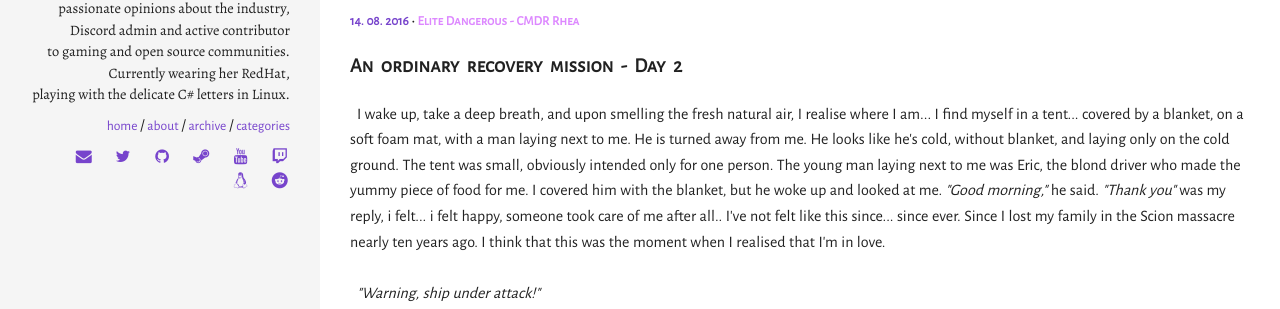
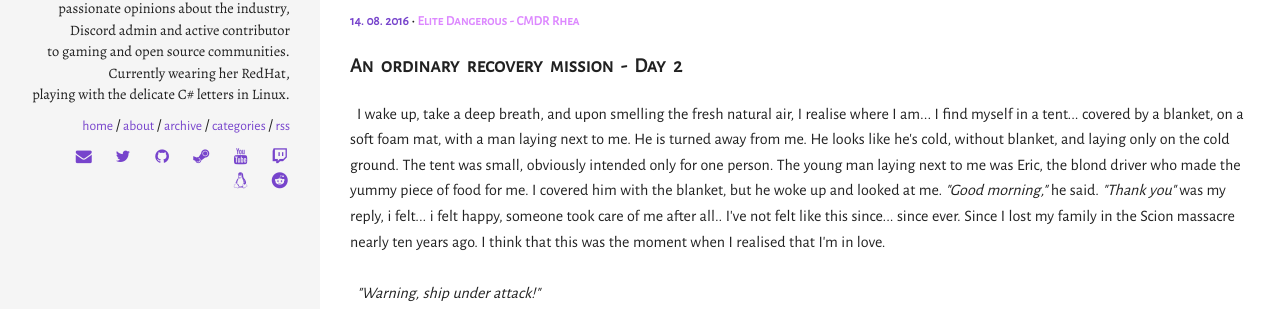
Before and after one commit to RheaAyase/jekyll-rhea, a Jekyll site: the page built from index.html, in a window 1280 px wide. Shown: the part 1346-1655 px from the top of the page. Built offline with Jekyll 4.4.1, drawn with Linux system fonts in a browser that asks for light colours; some web fonts are replaced.

Commit message:
Added an rss link

```diff
--- a/_includes/sidebar.html
+++ b/_includes/sidebar.html
@@ -25,6 +25,10 @@
         <a href="{{ site.url }}{{ page.url }}">{{ page.title }}</a>
       </li>
       {% endif %} {% endfor %}
+      <li class="nav-item">
+        <span>/</span>
+        <a href="{{ site.url }}/feed.xml">RSS</a>
+      </li>
     </ul>
   </nav>
   {% include social-links.html %}
```
